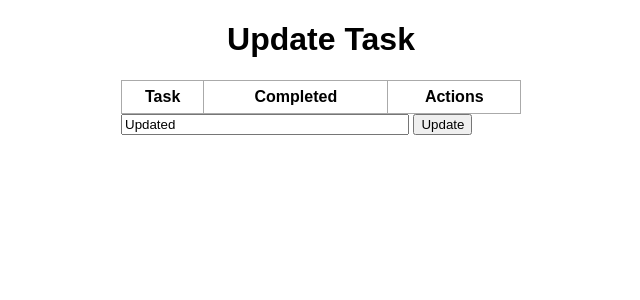
After one commit to saxenamanas/todo-flask, a Flask app: page /update/1 in a window 1280 px wide. The commit adds this page. Shown: the top 300 px of the page, without its empty margins (319-959 px from the left). Run offline with Flask 2, Linux system fonts and the light colour scheme; data comes from the database, SQL or seed files in the repository; both versions use the stored data as it was after the commit; lists and menus that the app fills with data are empty.

Commit message:
Added delete and update option

```diff
--- a/app.py
+++ b/app.py
@@ -38,5 +38,15 @@ def delete(id):
     db.session.commit()
     return redirect('/')
 
+@app.route('/update/<int:id>',methods=['POST','GET'])
+def update(id):
+    task = Todo.query.get_or_404(id)
+    if request.method=='POST':
+        task.content = request.form['content']
+        db.session.commit()
+        return redirect('/')
+    else:
+        return render_template('update.html',task=task)
+
 if __name__ == "__main__":
     app.run(debug=True)
--- a/templates/index.html
+++ b/templates/index.html
@@ -21,7 +21,7 @@
             <td>{{task.date_created.date()}}</td>
             <td>
                 <a href="/delete/{{task.id}}">Delete</a>
-                <a href="#">Update</a>
+                <a href="/update/{{task.id}}">Update</a>
             </td>
 
         </tr>
--- /dev/null
+++ b/templates/update.html
@@ -0,0 +1,25 @@
+{% extends 'base.html' %}
+
+
+{% block head %}
+
+{% endblock %}
+
+
+{% block body %}
+<div class="content">
+    <h1 style="text-align: center;">Update Task</h1>
+    <table>
+        <tr>
+            <th>Task</th>
+            <th>Completed</th>
+            <th>Actions</th>
+        </tr>
+    </table>
+
+    <form action="/update/{{task.id}}" method="POST">
+        <input type="text" id="content" name="content" value="{{task.content}}">
+        <input type="submit" value="Update">
+    </form>
+</div>
+{% endblock %}
```
Also changed, not shown: test.db.
